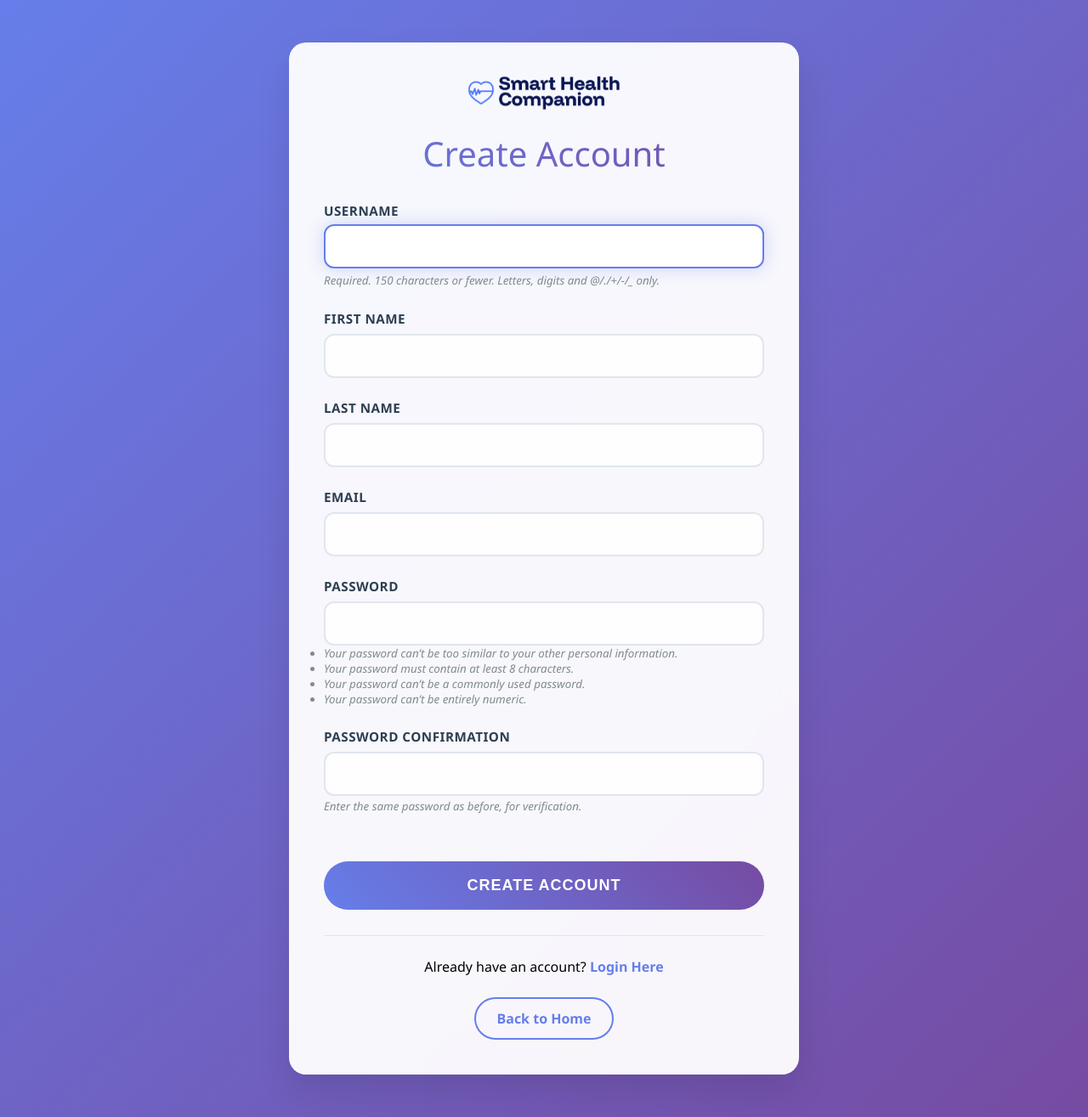
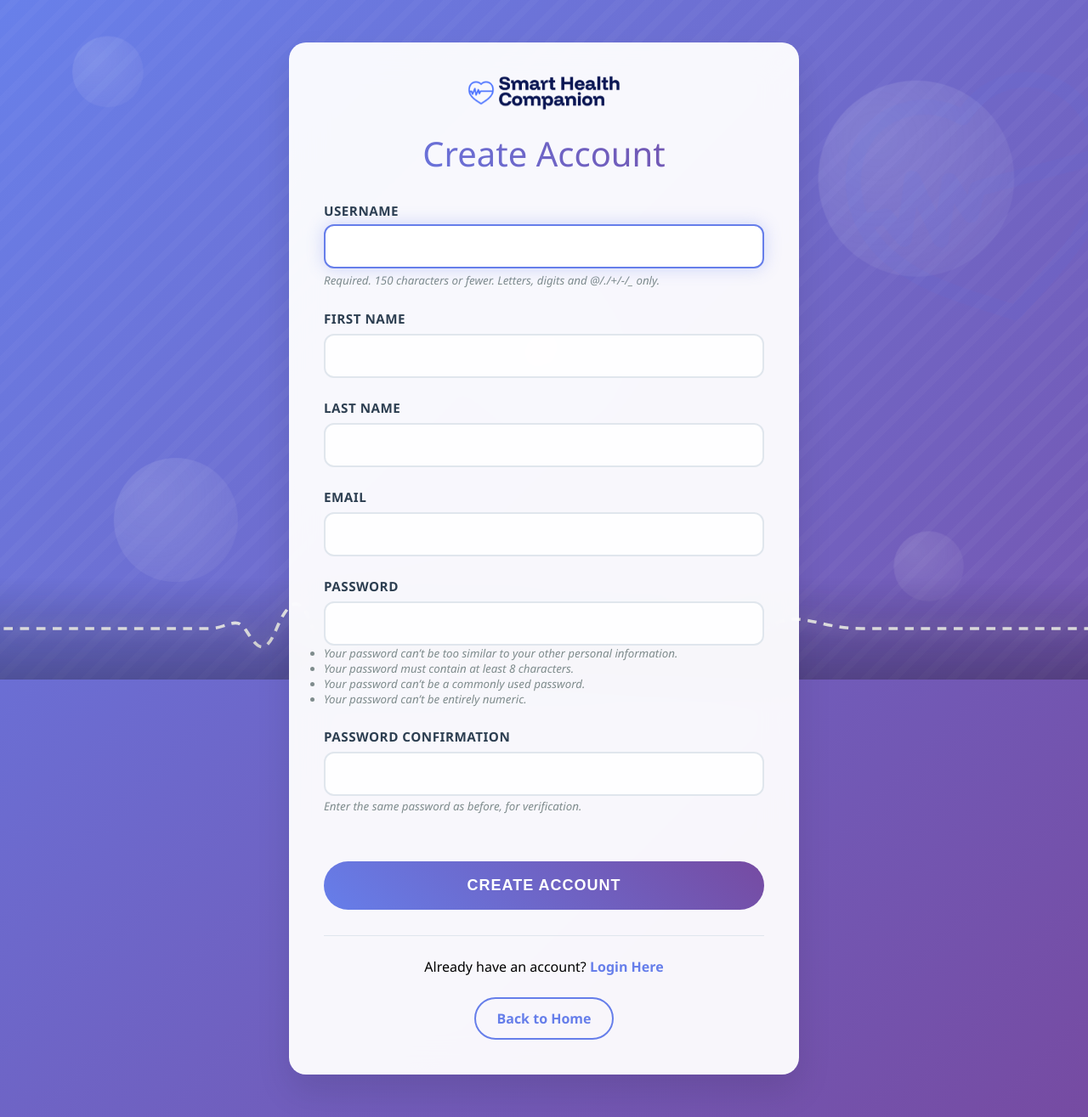
Before and after one commit to MD-SAZID-HOSSAIN/Smart-Health-Companion, a Django app: page /register/ in a window 1280 px wide. Shown: the whole page at 85% size. Run offline with Django 5.2, Linux system fonts and the light colour scheme.

Commit message:
register page design

```diff
--- a/smart_health_companion/mainapp/templates/mainapp/register.html
+++ b/smart_health_companion/mainapp/templates/mainapp/register.html
@@ -18,7 +18,101 @@
             position: relative;
         }
 
+        /* fitness-themed animated background accents */
+        .fitness-decor {
+            position: fixed;
+            inset: 0;
+            overflow: hidden;
+            z-index: 1;
+            pointer-events: none;
+        }
 
+        .pulse-circle {
+            position: absolute;
+            border-radius: 50%;
+            background: radial-gradient(circle at 30% 30%, rgba(255,255,255,0.15), rgba(255,255,255,0.03));
+            filter: blur(0.3px);
+            animation: float 12s ease-in-out infinite;
+        }
+
+        .pulse-circle.small { width: 80px; height: 80px; }
+        .pulse-circle.mid { width: 140px; height: 140px; }
+        .pulse-circle.big { width: 220px; height: 220px; }
+
+        .pulse-circle.c1 { top: 8%; left: 6%; animation-delay: 0s; }
+        .pulse-circle.c2 { top: 70%; left: 10%; animation-delay: 2s; }
+        .pulse-circle.c3 { top: 15%; right: 8%; animation-delay: 1s; }
+        .pulse-circle.c4 { bottom: 10%; right: 12%; animation-delay: 3s; }
+        .pulse-circle.c5 { bottom: 35%; left: 45%; animation-delay: 1.5s; }
+
+        @keyframes float {
+            0%, 100% { transform: translateY(0) translateX(0) scale(1); opacity: 0.7; }
+            50% { transform: translateY(-20px) translateX(10px) scale(1.05); opacity: 1; }
+        }
+
+        /* subtle diagonal fitness stripes */
+        .fitness-decor::after {
+            content: '';
+            position: absolute;
+            inset: -50% -50% -50% -50%;
+            background-image: repeating-linear-gradient(135deg, rgba(255,255,255,0.04) 0 8px, rgba(255,255,255,0.01) 8px 24px);
+            transform: rotate(0.001deg);
+        }
+
+        /* heartbeat line at the bottom */
+        .heartbeat-wrap {
+            position: fixed;
+            left: 0;
+            right: 0;
+            bottom: 0;
+            height: 120px;
+            z-index: 1;
+            pointer-events: none;
+            opacity: 1;
+        }
+
+        /* subtle dark-to-transparent gradient behind ECG for contrast */
+        .heartbeat-wrap::before {
+            content: '';
+            position: absolute;
+            inset: 0;
+            background: linear-gradient(to top, rgba(0,0,0,0.28), rgba(0,0,0,0));
+            pointer-events: none;
+        }
+
+        .heartbeat {
+            width: 100%;
+            height: 100%;
+        }
+
+        .heartbeat path {
+            stroke: rgba(255,255,255,0.98);
+            stroke-width: 3.5;
+            fill: none;
+            stroke-dasharray: 10 8;
+            animation: dash 3s linear infinite;
+            filter: drop-shadow(0 0 10px rgba(255,255,255,0.6)) drop-shadow(0 0 20px rgba(118,75,162,0.45));
+        }
+
+        @keyframes dash {
+            to { stroke-dashoffset: -200; }
+        }
+
+        /* faint watermark heart logo for brand feel */
+        body::after {
+            content: '';
+            position: fixed;
+            right: -40px;
+            top: 10%;
+            width: 320px;
+            height: 320px;
+            background: url('{% static "heart logo.png" %}') no-repeat center/contain;
+            opacity: 0.06;
+            z-index: 1;
+            transform: rotate(-15deg);
+            pointer-events: none;
+            filter: blur(0.2px);
+        }
 
         .container {
             position: relative;
@@ -256,6 +350,21 @@
 <body>
 
 
+    <div class="fitness-decor" aria-hidden="true">
+        <span class="pulse-circle small c1"></span>
+        <span class="pulse-circle mid c2"></span>
+        <span class="pulse-circle big c3"></span>
+        <span class="pulse-circle small c4"></span>
+        <span class="pulse-circle mid c5"></span>
+    </div>
+
+    <div class="heartbeat-wrap" aria-hidden="true">
+        <svg class="heartbeat" viewBox="0 0 1200 120" preserveAspectRatio="none">
+            <!-- stylized ECG line -->
+            <path d="M0,60 C60,60 80,60 120,60 C180,60 190,60 230,60 C250,60 260,45 270,60 C280,75 290,100 305,60 C315,35 330,10 345,60 C360,110 375,75 395,60 C430,35 450,60 500,60 C540,60 560,60 600,60 C640,60 650,60 680,60 C700,60 710,45 720,60 C730,75 740,100 755,60 C765,35 780,10 795,60 C810,110 825,75 845,60 C880,35 900,60 950,60 C990,60 1010,60 1050,60 C1090,60 1130,60 1200,60" />
+        </svg>
+    </div>
+
     <div class="container">
         <div class="logo-container">
             <img src="{% static 'smart-health-companion-logo.png' %}" alt="Smart Health Companion Logo" class="logo">
```
Also changed, not shown: smart_health_companion/db.sqlite3.
